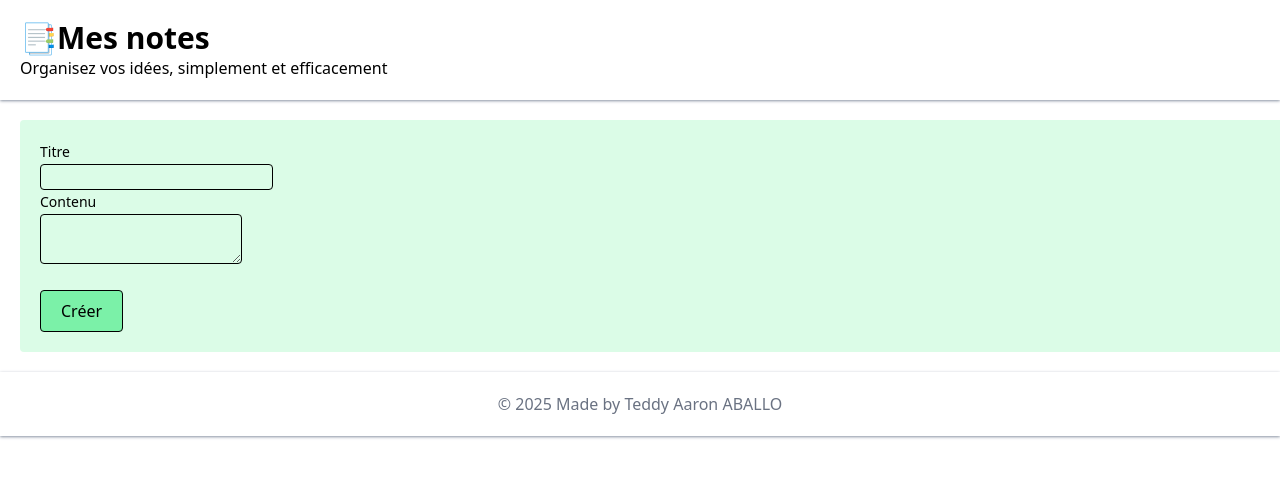
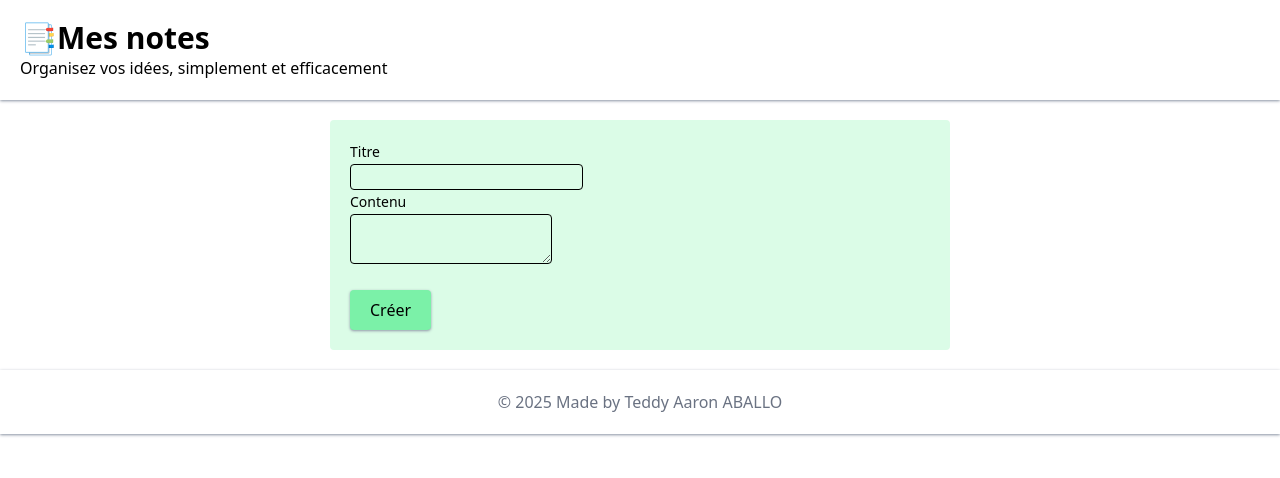
Before and after one commit to aaronted009/post-its, a Vue app: page /create in a window 1280 px wide. Shown: the top 478 px of the page. Built offline with nearby package versions, Linux system fonts and the light colour scheme.

Commit message:
style: [style] update CreatePostIt view style

```diff
--- a/src/views/CreatePostIt.vue
+++ b/src/views/CreatePostIt.vue
@@ -12,15 +12,15 @@ onMounted(() => {
 </script>
 
 <template>
-  <main class="w-full mx-5">
-    <form class="bg-green-100 p-5 rounded">
+  <main class="w-full px-5">
+    <form class="bg-green-100 p-5 rounded m-auto max-w-1/2">
       <label for="title" class="block text-sm/6 font-medium">Titre</label>
       <input class="border rounded" type="text" name="title" id="title" v-model="note.postItTitle" />
       <br />
       <label for="content" class="block text-sm/6 font-medium">Contenu</label>
       <textarea class="border rounded" name="content" id="content" v-model="note.postItContent"></textarea>
       <br />
-      <input @click="note.create" type="button" value="Créer" class="border rounded cursor-pointer mt-5 px-5 py-2 bg-green-300" />
+      <input @click="note.create" type="button" value="Créer" class="rounded shadow-sm shadow-gray-400 cursor-pointer mt-5 px-5 py-2 bg-green-300" />
     </form>
   </main>
 </template>
```
